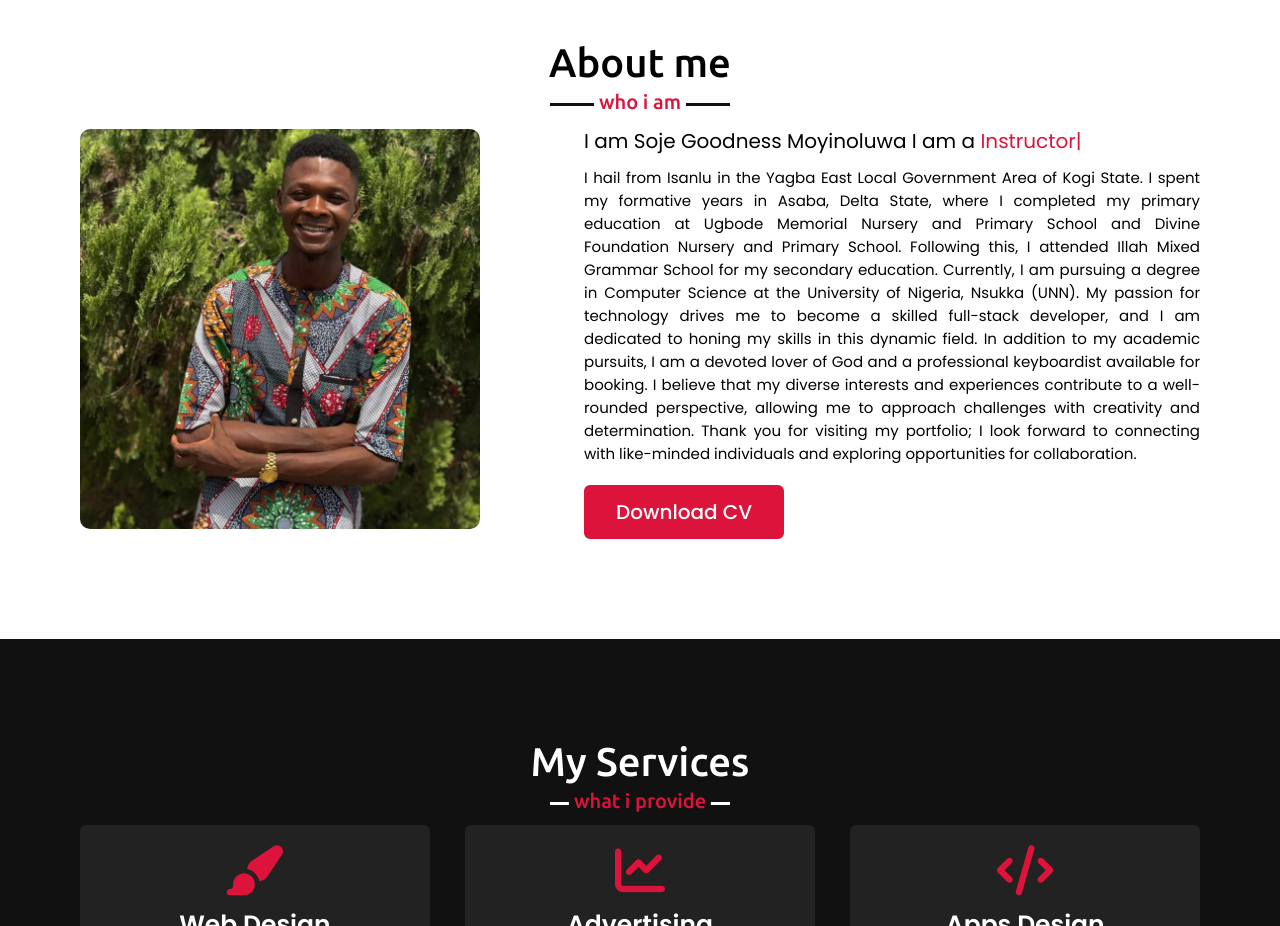
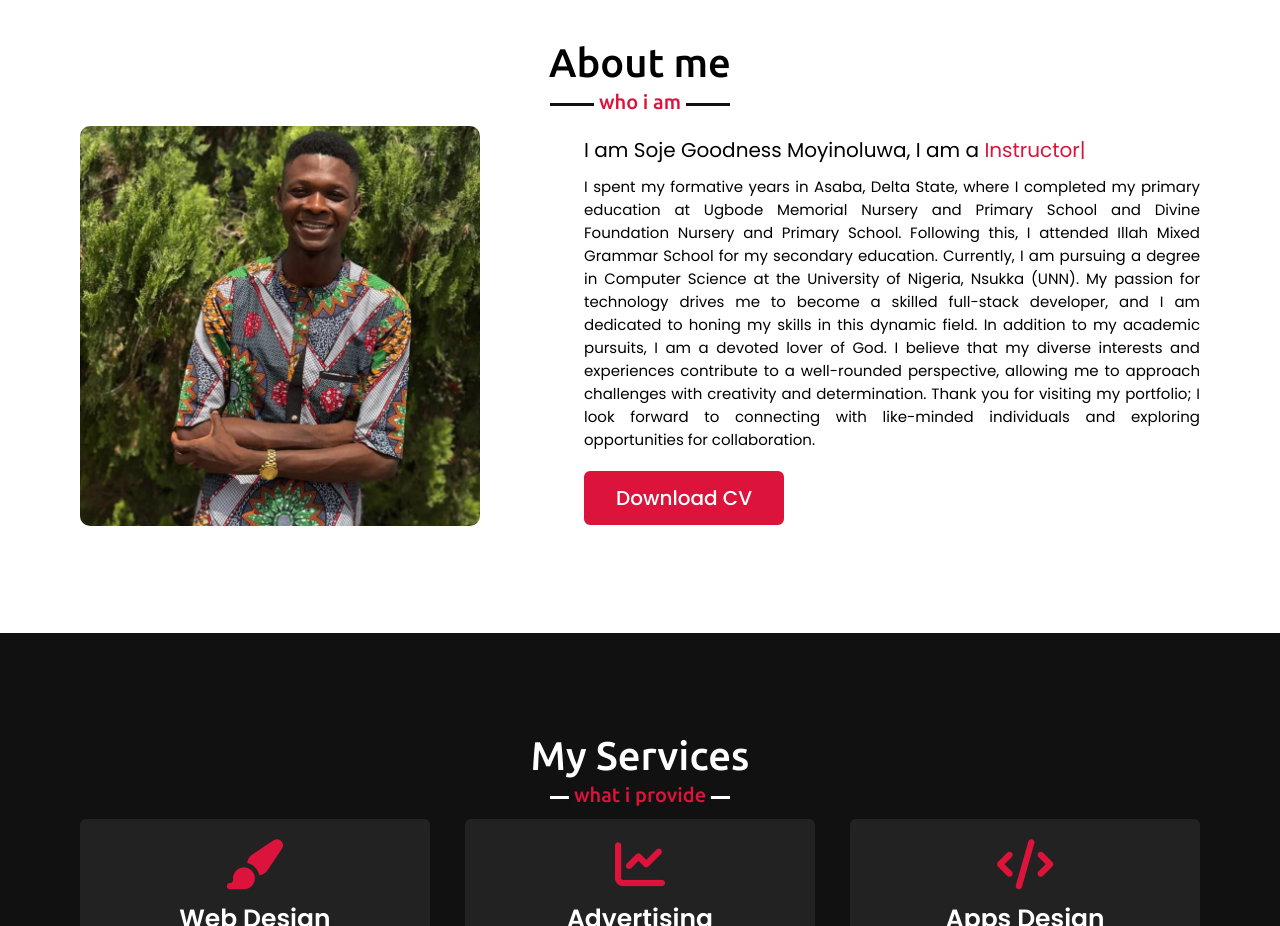
Before and after one commit to Moyin2002/Hospital-project, a plain HTML site: page index.html in a window 1280 px wide. Shown: the part 860-1786 px from the top of the page. Drawn offline with nearby package versions, Linux system fonts and the light colour scheme.

Commit message:
Updated code and fixed issues

```diff
--- a/index.html
+++ b/index.html
@@ -74,12 +74,11 @@
           </div>
           <div class="colums right">
             <div class="text">
-              I am Soje Goodness Moyinoluwa I am a
+              I am Soje Goodness Moyinoluwa, I am a
               <span class="typing-2">full-stack Developer</span>
             </div>
             <p>
-              I hail from Isanlu in the Yagba East Local Government Area of Kogi
-              State. I spent my formative years in Asaba, Delta State, where I
+              I spent my formative years in Asaba, Delta State, where I
               completed my primary education at Ugbode Memorial Nursery and
               Primary School and Divine Foundation Nursery and Primary School.
               Following this, I attended Illah Mixed Grammar School for my
@@ -88,8 +87,7 @@
               passion for technology drives me to become a skilled full-stack
               developer, and I am dedicated to honing my skills in this dynamic
               field. In addition to my academic pursuits, I am a devoted lover
-              of God and a professional keyboardist available for booking. I
-              believe that my diverse interests and experiences contribute to a
+              of God. I believe that my diverse interests and experiences contribute to a
               well-rounded perspective, allowing me to approach challenges with
               creativity and determination. Thank you for visiting my portfolio;
               I look forward to connecting with like-minded individuals and
--- a/script.js
+++ b/script.js
@@ -29,7 +29,7 @@ $(document).ready(function () {
 
   // typing animation script
   var typed = new Typed(".typing", {
-    strings: ["Web Developer", "Instructor", "Blogger", "Video Editor", "Developer", "Keyboardist"],
+    strings: ["Web Developer", "Instructor", "Blogger", "Video Editor", "Developer",],
     typeSpeed: 100,
     backSpeed: 60,
     loop: true
@@ -37,7 +37,7 @@ $(document).ready(function () {
 
 
    var typed = new Typed(".typing-2", {
-    strings: ["Web Developer", "Instructor", "Blogger", "Video Editor", "Developer", "Keyboardist"],
+    strings: ["Web Developer", "Instructor", "Blogger", "Video Editor", "Developer",],
     typeSpeed: 100,
     backSpeed: 60,
     loop: true
```
